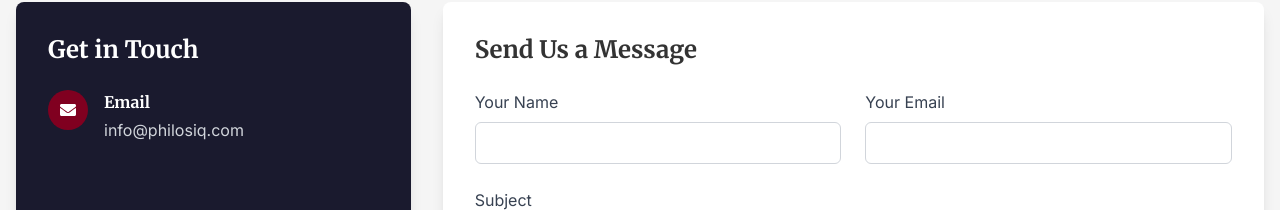
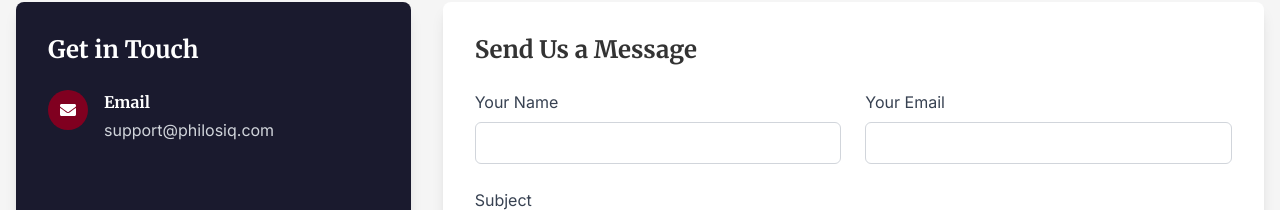
Before and after one commit to uzair-shakeel/philosiq, a Next.js app: page /contact-us in a window 1280 px wide. Shown: the part 254-464 px from the top of the page. Built offline with nearby package versions, Linux system fonts and the light colour scheme; no server answers.

Commit message:
Update contact-us.jsx

```diff
--- a/src/pages/contact-us.jsx
+++ b/src/pages/contact-us.jsx
@@ -100,7 +100,7 @@ export default function ContactUs() {
                         href="mailto:info@philosiq.com"
                         className="text-gray-300 hover:text-white transition-colors"
                       >
-                        info@philosiq.com
+                        support@philosiq.com
                       </a>
                     </div>
                   </div>
```
